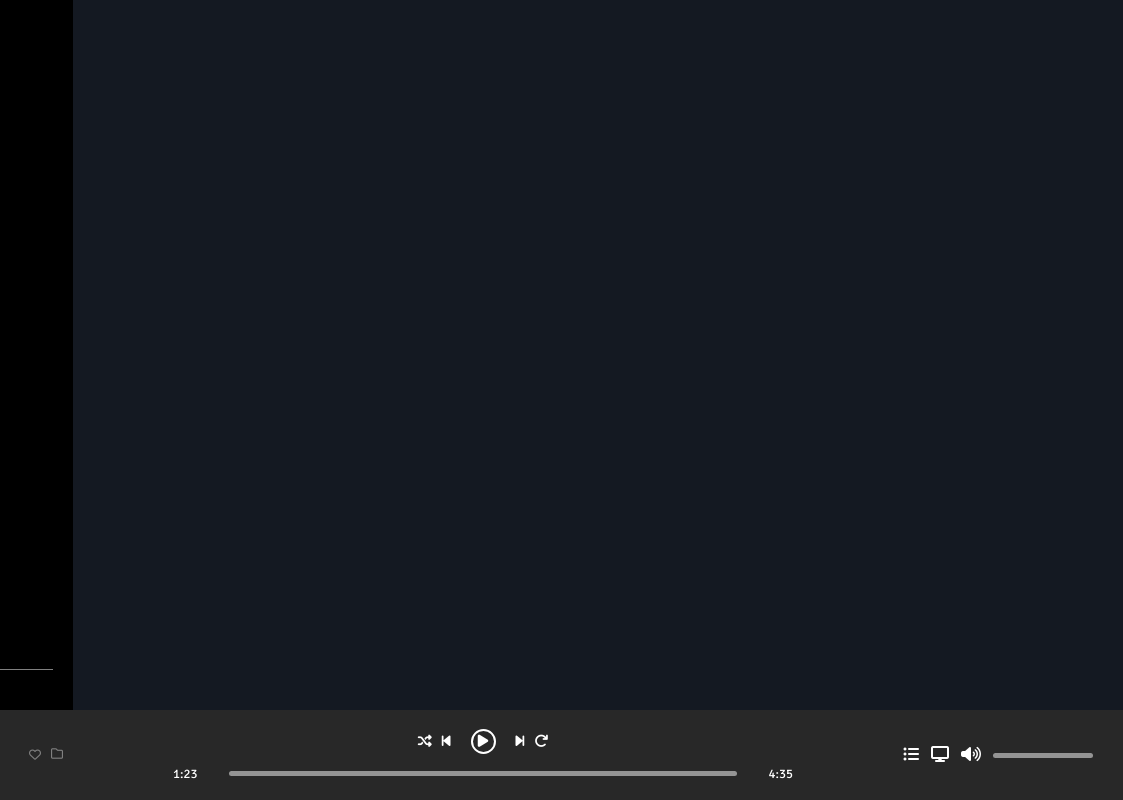
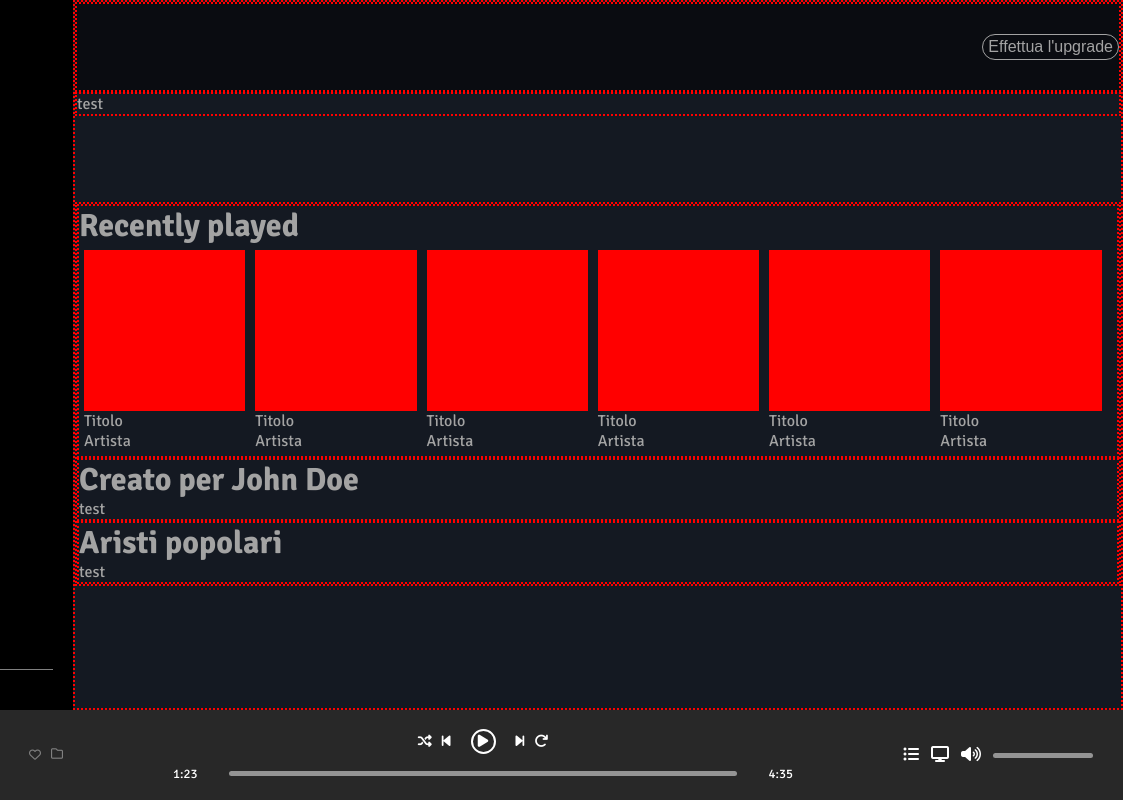
Before and after one commit to francescocifaldi/html-css-spotifyweb, a plain HTML site: page index.html in a window 1280 px wide. Shown: the full height of the page, 157-1280 px from the left. Drawn offline with Linux system fonts and the light colour scheme.

Commit message:
ADD card container (fix size in progress)

```diff
--- a/css/style.css
+++ b/css/style.css
@@ -247,6 +247,62 @@ button{
     padding-bottom: 10px;
 }
 
+.content{
+    position: relative;
+    width: 100%;
+}
+
+.header{
+    width: 100%;
+    height: 90px;
+    background-color: rgba(0, 0, 0, 0.5);
+    display: flex;
+    align-items: center;
+    justify-content: flex-end;
+    position: absolute;
+    top: 0;
+}
+
+.upgrade{
+    border: 1px solid var(--common_text_col);
+    border-radius: 9999px;
+    color: var(--common_text_col);
+    line-height: 1.5em;
+    padding: 0 5px;
+}
+
+.navbar{
+    position: absolute;
+    top:90px;
+    width: 100%;
+}
+
+.main-content{
+    margin-top: 200px;
+    overflow: scroll;
+}
+
+.card-container{
+    display: flex;
+    width: 100%;
+}
+
+.couple{
+    width: 33%;
+    display: flex;
+}
+
+.card{
+    width: 50%;
+    padding: 5px;
+}
+
+.card .image{
+    width: 100%;
+    aspect-ratio: 1/1;
+    background-color: red;
+}
+
 /* MEDIA QUERIES */
 @media screen and (width <= 552px){
     .sidebar{
--- a/index.html
+++ b/index.html
@@ -66,8 +66,116 @@
                     </div>
                 </div>
             </header>
-            <main class="content">
+            <main class="content debug">
+                <div class="header debug">
+                    <button class="upgrade">Effettua l'upgrade</button>
+                </div>
+                <div class="navbar debug">
+                    test
+                </div>
+                <div class="main-content debug">
+                    <div class="recently-played debug">
+                        <h1>Recently played</h1>
+                        <div class="card-container">
+                            <div class="couple">
+                                <div class="card">
+                                    <div class="image">
 
+                                    </div>
+                                    <div class="description">
+                                        <p>
+                                            Titolo
+                                        </p>
+                                        <p>
+                                            Artista
+                                        </p>
+                                    </div>
+                                </div>
+                                <div class="card">
+                                    <div class="image">
+
+                                    </div>
+                                    <div class="description">
+                                        <p>
+                                            Titolo
+                                        </p>
+                                        <p>
+                                            Artista
+                                        </p>
+                                    </div>
+                                </div>
+                            </div>
+                            <div class="couple">
+                                <div class="card">
+                                    <div class="image">
+
+                                    </div>
+                                    <div class="description">
+                                        <p>
+                                            Titolo
+                                        </p>
+                                        <p>
+                                            Artista
+                                        </p>
+                                    </div>
+                                </div>
+                                <div class="card">
+                                    <div class="image">
+
+                                    </div>
+                                    <div class="description">
+                                        <p>
+                                            Titolo
+                                        </p>
+                                        <p>
+                                            Artista
+                                        </p>
+                                    </div>
+                                </div>
+                            </div>
+                            <div class="couple">
+                                <div class="card">
+                                    <div class="image">
+
+                                    </div>
+                                    <div class="description">
+                                        <p>
+                                            Titolo
+                                        </p>
+                                        <p>
+                                            Artista
+                                        </p>
+                                    </div>
+                                </div>
+                                <div class="card">
+                                    <div class="image">
+
+                                    </div>
+                                    <div class="description">
+                                        <p>
+                                            Titolo
+                                        </p>
+                                        <p>
+                                            Artista
+                                        </p>
+                                    </div>
+                                </div>
+                            </div>
+                        </div>
+                    </div>
+                    <div class="creato-per debug">
+                        <h1>Creato per John Doe</h1>
+                        <div class="card-container">
+                            test
+                        </div>
+                    </div>
+                    <div class="artisti-popolari debug">
+                        <h1>Aristi popolari</h1>
+                        <div class="card-container">
+                            test
+                        </div>
+                    </div>
+                </div>
             </main>
         </div>
         <aside class="media-player">
```
